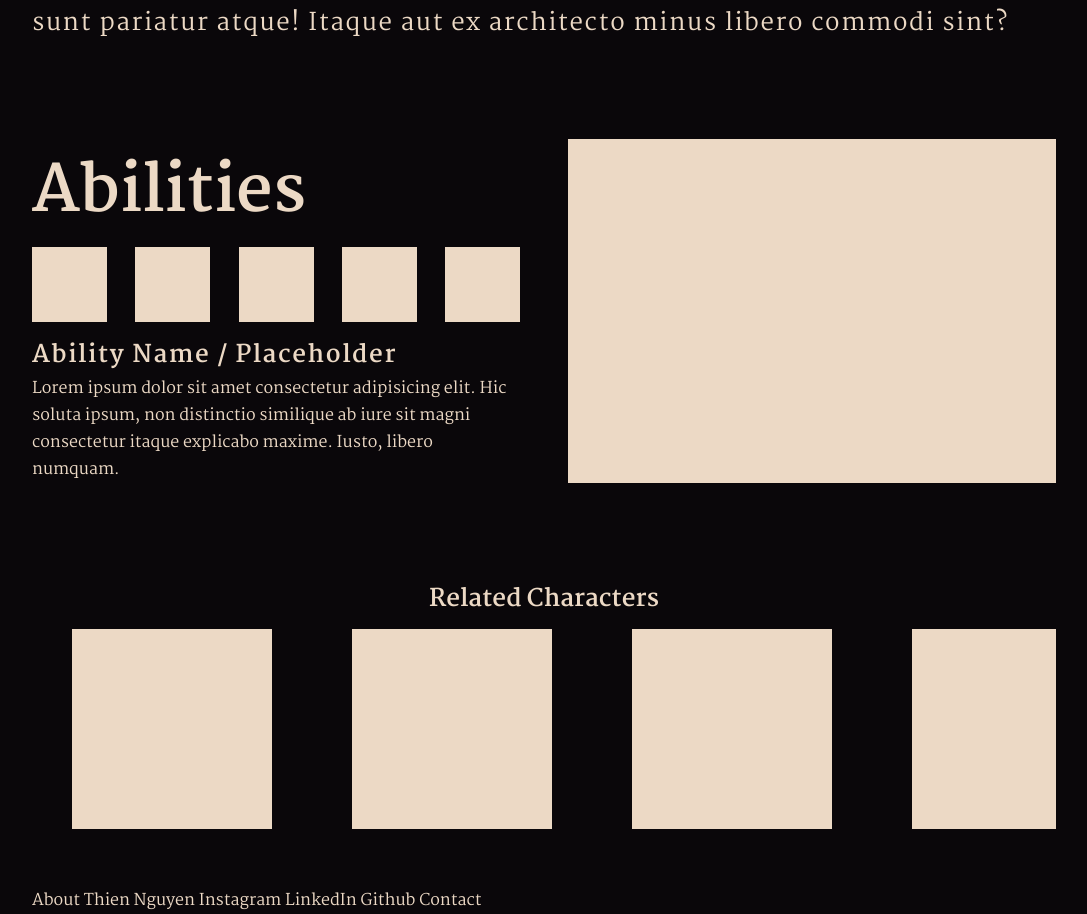
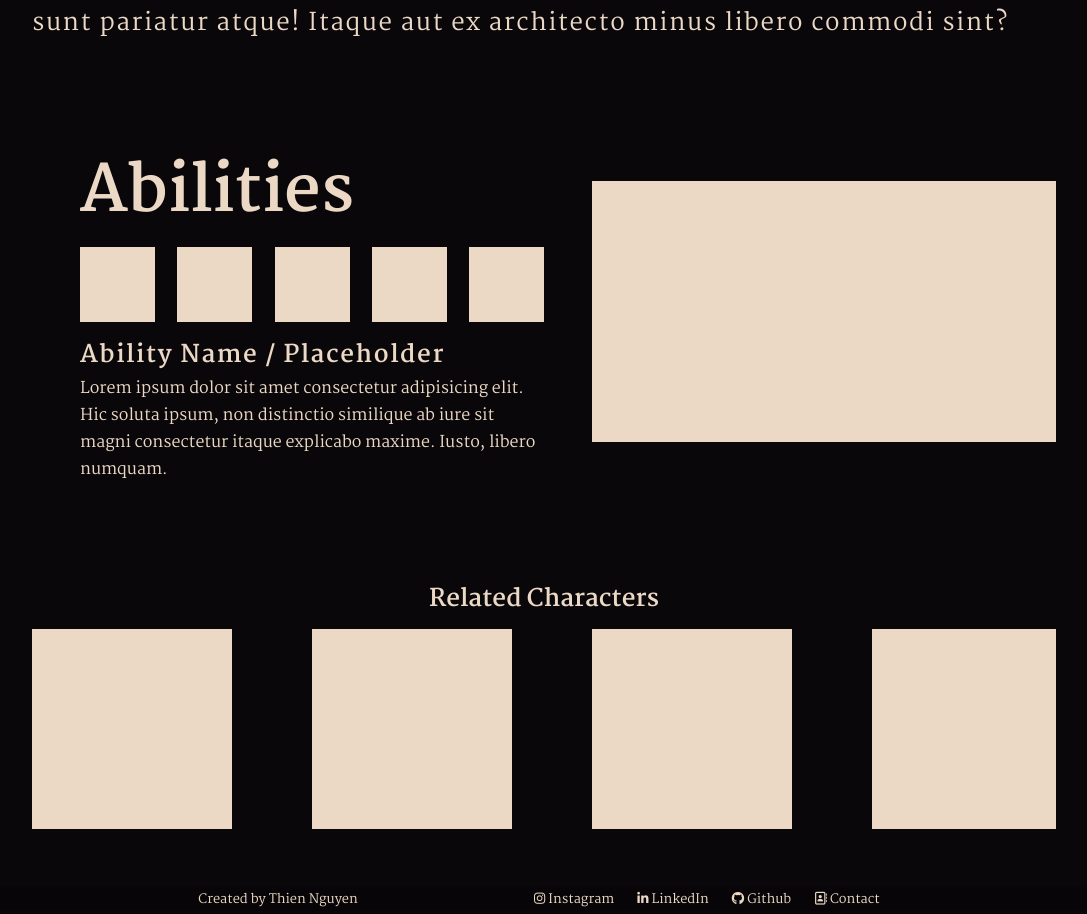
Before and after one commit to neitt0/Kayn-Promo, a plain HTML site: page index.html in a window 1280 px wide. Shown: the part 1760-2674 px from the top of the page, without its empty margins (96-1183 px from the left). Drawn offline with Linux system fonts and the light colour scheme.

Commit message:
Layout finish

```diff
--- a/index.html
+++ b/index.html
@@ -72,14 +72,22 @@
     </section>
 
     <footer>
-      <div></div>
       <div>
-        About Thien Nguyen
-        Instagram
-        LinkedIn
-        Github
-        <!-- Twitter -->
-        Contact
+        <p>Created by Thien Nguyen</p>
+        <div class="contactContainer">
+          <a href="https://www.instagram.com/neitt0/" target="_blank">
+            <i class="fa-brands fa-instagram"></i> Instagram
+          </a>
+          <a href="https://www.linkedin.com/in/thien-nguyen-615072243/" target="_blank">
+            <i class="fa-brands fa-linkedin-in"></i> LinkedIn
+          </a>
+          <a href="https://github.com/neitt0" target="_blank">
+            <i class="fa-brands fa-github"></i> Github
+          </a>
+          <a href="" target="_blank">
+            <i class="fa-regular fa-address-book"></i> Contact
+          </a>
+        </div>
       </div>
     </footer>
   </body>
--- a/style.css
+++ b/style.css
@@ -6,9 +6,13 @@
 }
 
 body {
-  padding: 0 10vw;
+  /* padding: 0 10vw; */
   background-color: #0A070A;
   color: #ecd9c5;
+}
+
+section {
+  margin: 0 10vw;
 }
 
 body::-webkit-scrollbar {
@@ -26,7 +30,7 @@ body::-webkit-scrollbar {
 
 #hero div {
   position: absolute;
-  background: linear-gradient(to bottom, rgb(0, 0, 0, 0),rgb(0, 0, 0, 1) 76%, rgb(0, 0, 0, 1) 100%);
+  background: linear-gradient(to bottom, rgb(0, 0, 0, 0), #0A070A 70%, #070507 100%);
   /* color: white; */
   text-align: center;
   height: calc(60% + 50px);
@@ -68,12 +72,15 @@ body::-webkit-scrollbar {
   display: flex;
   height: auto;
   padding: 3rem 0;
+  align-items: center;
+  justify-content: center;
 }
 
 .abilitySet {
   display: flex;
   align-items: center;
   justify-content: space-between;
+  max-width: 500px;
 }
 
 .abilitySet > * {
@@ -85,12 +92,12 @@ body::-webkit-scrollbar {
 
 .abilitiesContainer {
   flex: 1;
-  margin-right: 3rem;
+  margin: 0 3rem;
 }
 
 .abilitiesVideo {
  flex: 1;
- aspect-ratio: 19/6;
+ aspect-ratio: 16/9;
  background-color: #ecd9c5;
 }
 
@@ -113,6 +120,14 @@ body::-webkit-scrollbar {
   overflow-y: hidden;
 }
 
+.characters > div:first-child {
+  margin: 10px 40px 10px 0;
+}
+
+.characters > div:last-child {
+  margin: 10px 0 10px 40px;
+}
+
 .characters::-webkit-scrollbar {
   display: none;
 }
@@ -123,3 +138,26 @@ body::-webkit-scrollbar {
   background-color: #ecd9c5;
   margin: 10px 40px;
 }
+
+footer {
+  height: 1.5rem;
+  background-color: #070507;
+  display: flex;
+  align-items: center;
+  justify-content: center;
+}
+
+footer > div {
+  display: flex;
+  align-items: center;
+  justify-content: space-evenly;
+  width: 100%;
+  margin: 0 10vw;
+  font-size: .8rem;
+}
+
+footer a {
+  color:#ecd9c5;
+  margin: 0 10px;
+  text-decoration: none;
+}
```
